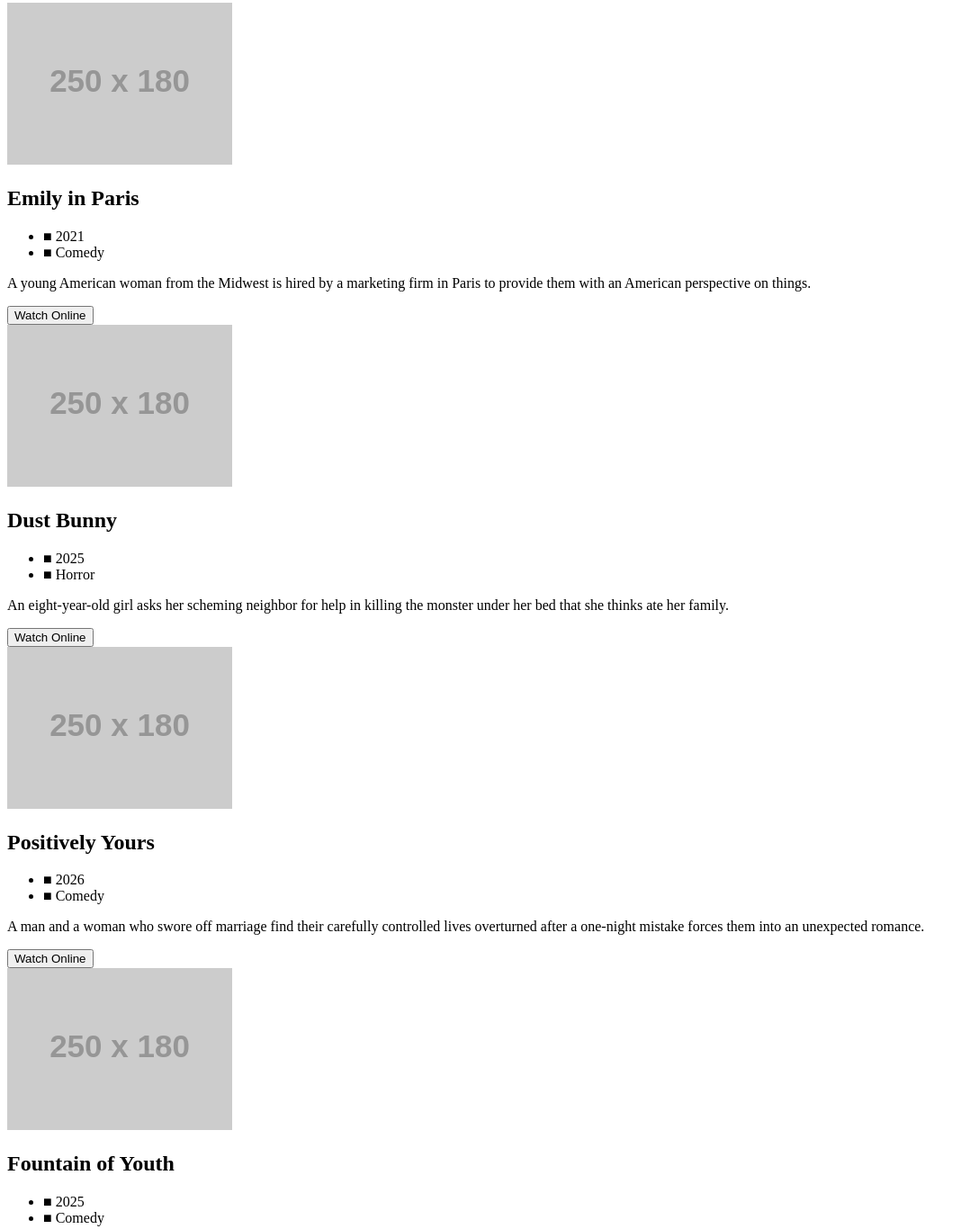
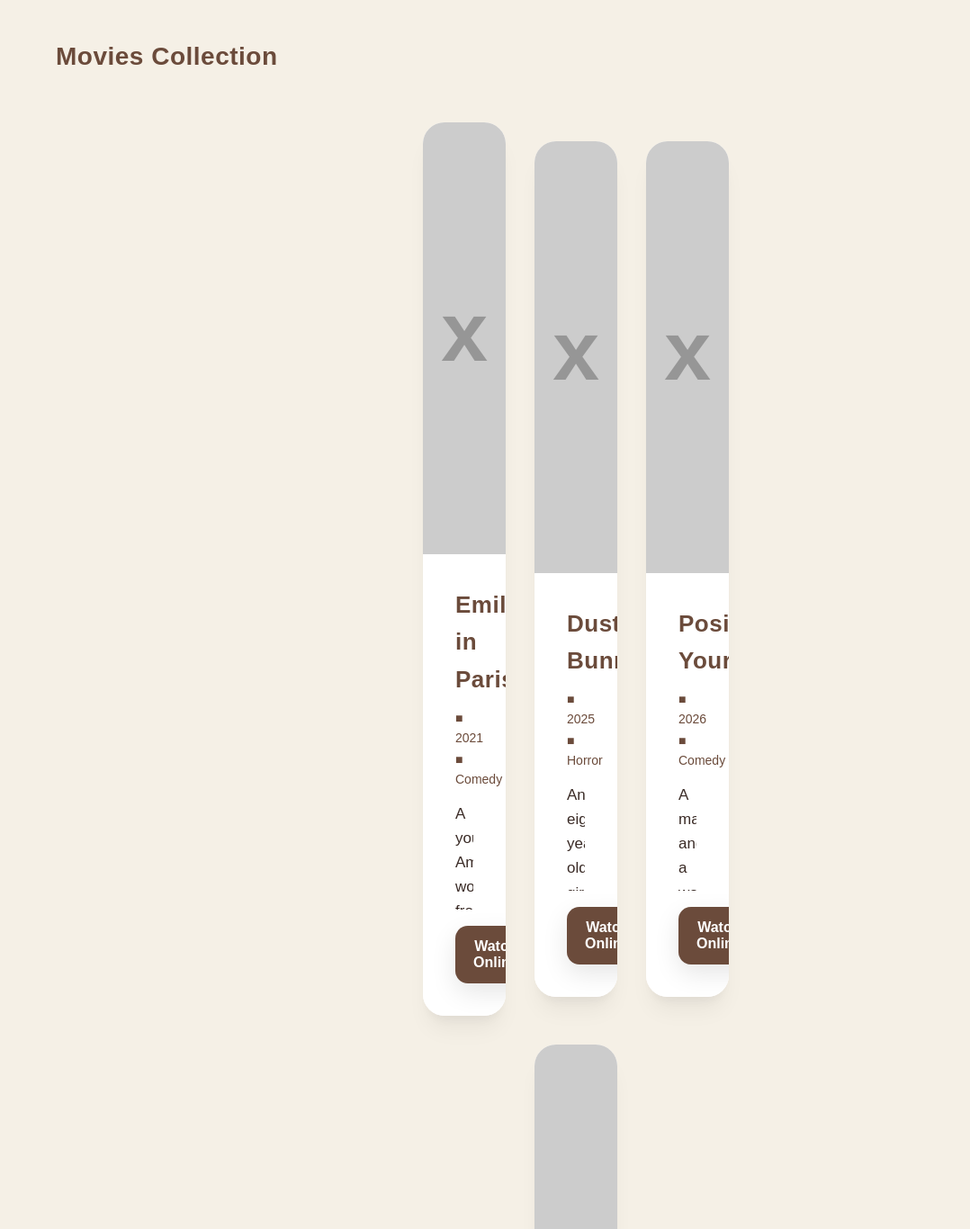
Before and after one commit to Florence-code-hub/movie-collection, a plain HTML site: page index.html in a window 1280 px wide. Shown: the part 5-1371 px from the top of the page at 90% size, without its empty margins (0-1078 px from the left). Drawn offline with Linux system fonts and the light colour scheme; placeholder pictures from the web are drawn by us.

Commit message:
-added header, main container to wrap section and footer. -added styling

```diff
--- a/css/style.css
+++ b/css/style.css
@@ -0,0 +1,159 @@
+*{
+    margin: 0;
+    padding: 0;
+    box-sizing: border-box;
+}
+@import url('https://fonts.googleapis.com/css2?family=Poppins:wght@300;400;500;600&display=swap');
+
+:root {
+    --nude-bg-1: #F5F0E6;
+    --nude-bg-2: #EFE6DB;
+    --nude-bg-3: #E9DDD0;
+    --nude-cream: #FFFFFF;
+    --nude-mid: #D6C7B8;
+    --nude-dark: #6B4B3B;
+    --text-color: #1B1B1B;
+    --card-radius: 24px;
+    --card-shadow: 0 20px 25px -5px rgba(0,0,0,0.05), 0 10px 10px -5px rgba(0,0,0,0.04);
+}
+
+/* reset already declared above */
+
+body {
+    font-family: 'Poppins', Arial, sans-serif;
+    font-size: 16px;
+    line-height: 1.6;
+    background: var(--nude-bg-1);
+    color: var(--text-color);
+    padding: 28px 26px 48px;
+    display: flex;
+    flex-direction: column;
+    min-height: 100vh;
+}
+
+header {
+    display: flex;
+    align-items: center;
+    justify-content: space-between;
+    padding: 18px 36px;
+    background: transparent;
+    position: sticky;
+    top: 0;
+    z-index: 20;
+}
+
+header h1 {
+    font-size: 28px;
+    letter-spacing: 0.5px;
+    font-weight: 600;
+    color: var(--nude-dark);
+}
+
+
+main
+{ flex: 1;
+display:flex;
+align-items:center;
+justify-content:center;
+padding-top: 0;
+}
+
+.movie-section {
+    width: 100%;
+    display: flex;
+    align-items: center;
+    justify-content: center;
+    padding: 2rem 24rem;
+    position: relative;
+    flex-wrap: wrap;
+    gap: 32px;
+}
+
+/* remove decorative background accents for neutral palette */
+.movie-section::before{ display:none; }
+
+.movie-card {
+    width: 20%;
+    border-radius: var(--card-radius);
+    overflow: hidden;
+    background: var(--nude-cream);
+    padding: 0;
+    box-shadow: var(--card-shadow);
+    transition: transform 240ms cubic-bezier(.2,.9,.3,1), box-shadow 240ms, border;
+    position: relative;
+    cursor: pointer;
+}
+
+.movie-card:hover{
+    transform: translateY(-6px) scale(1.02);
+    box-shadow: 0 36px 80px -12px rgba(0,0,0,0.12);
+    border: 1px solid rgba(0,0,0,0.06);
+}
+
+.movie-card > div:first-child{ width: 100%; display:block; }
+
+.movie-card img{
+    width: 100%;
+    height: 480px;
+    object-fit: cover;
+    display: block;
+}
+
+.movie-details{
+    padding: 36px;
+    background: #FFF;
+    backdrop-filter: none;
+    color: var(--text-color);
+    min-height: 260px;
+}
+
+.movie-details h2{
+    font-size: 26px;
+    font-weight: 600;
+    color: var(--nude-dark);
+    margin-bottom: 10px;
+    letter-spacing: 0.5px;
+}
+
+.movie-specifics{ list-style:none; margin-bottom:12px; }
+.movie-specifics li{ display:inline-block; margin-right:12px; color: var(--nude-dark); font-size:14px; }
+
+.movie-details p{
+    font-size:17px;
+    color: #3a2b26;
+    line-height:1.6;
+    max-height: 120px;
+    overflow: hidden;
+    margin-bottom: 18px;
+}
+
+.button-container{ display:flex; gap:12px; }
+
+.watch-online-btn{
+    background: var(--nude-dark);
+    color: #fff;
+    border: none;
+    padding: 14px 20px;
+    border-radius: 14px;
+    font-weight: 600;
+    font-size: 16px;
+    box-shadow: 0 10px 28px rgba(0,0,0,0.10);
+    cursor: pointer;
+    transition: transform 160ms ease, box-shadow 160ms ease;
+}
+
+.watch-online-btn:hover{
+    transform: translateY(-3px) scale(1.03);
+    box-shadow: 0 22px 56px rgba(0,0,0,0.14);
+}
+
+/* Active state */
+.watch-online-btn:active{ background: #3b2b26; color:#fff; }
+
+footer{ margin-top:36px; text-align:center; color: #9b7a86; font-size:24px; }
+
+/* ensure images don't produce gaps */
+img{ display:block; }
+
+/* small utility */
+.pill { border-radius: 999px; }
--- a/index.html
+++ b/index.html
@@ -11,8 +11,16 @@
 
 
 <body>
+  <header>
+    <h1>Movies Collection</h1>
+</header>
+<main>
+  <section class="movie-section" id="movieSection"></section>
+  </main>
 
-  <section class="movie-section" id="movieSection"></section>
+    <footer>
+    <p>&copy; 2024 Movies Collection, Powered by Nanji & Florence </p>
+  </footer>
   <script src="js/app.js"></script>
 
 </body>
--- a/js/data/movies.json
+++ b/js/data/movies.json
@@ -4,27 +4,27 @@
     "year": 2021,
     "genre": "Comedy",
     "description": "A young American woman from the Midwest is hired by a marketing firm in Paris to provide them with an American perspective on things.",
-    "image": "https://placehold.co/250x180/FFA500/FFFFFF?text=Movie+Poster"
+    "image": "https://placehold.co/250x180/3a2b26/FFFFFF?text=Movie+Poster"
   },
   {
     "title": "Dust Bunny",
     "year": 2025,
     "genre": "Horror",
     "description": "An eight-year-old girl asks her scheming neighbor for help in killing the monster under her bed that she thinks ate her family.",
-    "image": "https://placehold.co/250x180/FFA500/FFFFFF?text=Movie+Poster"
+    "image": "https://placehold.co/250x180/3a2b26/FFFFFF?text=Movie+Poster"
   },
   {
     "title": "Positively Yours",
     "year": 2026,
     "genre": "Comedy",
     "description": "A man and a woman who swore off marriage find their carefully controlled lives overturned after a one-night mistake forces them into an unexpected romance.",
-    "image": "https://placehold.co/250x180/FFA500/FFFFFF?text=Movie+Poster"
+    "image": "https://placehold.co/250x180/3a2b26/FFFFFF?text=Movie+Poster"
   },
   {
     "title": "Fountain of Youth",
     "year": 2025,
     "genre": "Comedy",
     "description": "Two estranged siblings join forces to seek the legendary Fountain of Youth. Using historical clues, they embark on an epic quest filled with adventure.",
-    "image": "https://placehold.co/250x180/FFA500/FFFFFF?text=Movie+Poster"
+    "image": "https://placehold.co/250x180/3a2b26/FFFFFF?text=Movie+Poster"
   }
 ]
```
